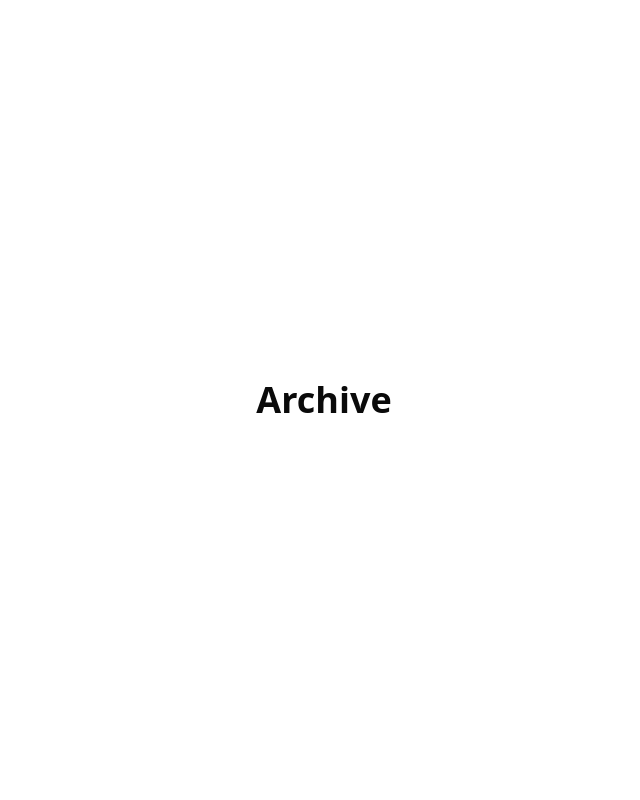
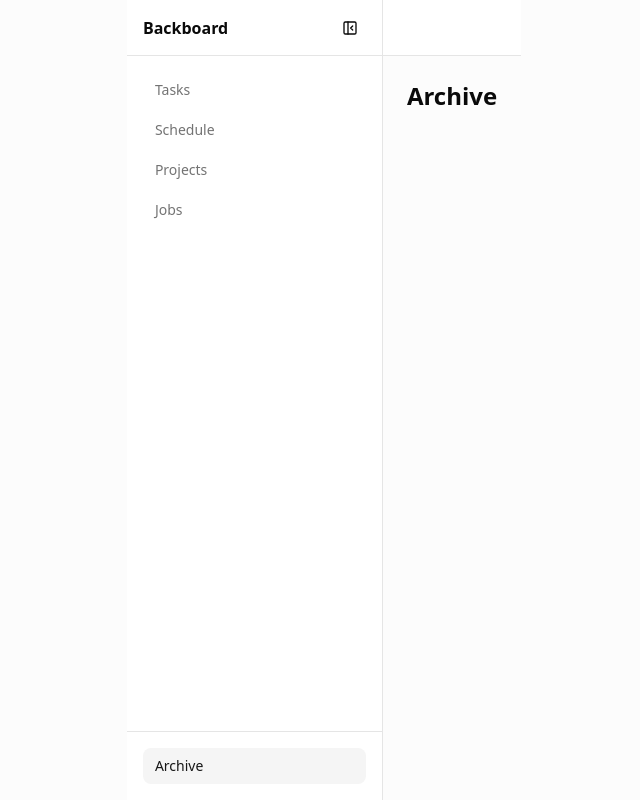
Before and after one commit to squaremilelabs/backboard-v4, a Next.js app: page /archive in a window 1280 px wide. Shown: the whole page, without its empty margins (316-956 px from the left). Built offline with nearby package versions, Linux system fonts and the light colour scheme.

Commit message:
[004] Steps 6-8: Create PageShell, update layout, update page placeholders

```diff
--- a/dev/agents/implementations/004-page-layout-navigation/spec.md
+++ b/dev/agents/implementations/004-page-layout-navigation/spec.md
@@ -4,7 +4,7 @@
 |-------|-------|
 | **ID** | 004 |
 | **Status** | 🟢 In Progress |
-| **Progress** | Step 5 complete |
+| **Progress** | Step 8 complete |
 | **Created** | 2025-12-30 |
 | **Last Updated** | 2025-12-30 |
 
@@ -69,10 +69,10 @@ Read these before implementing:
 Exact files this implementation will create or modify:
 
 - [x] `src/components/layout/app-sidebar.tsx` — Sidebar with navigation links
-- [ ] `src/components/layout/page-shell.tsx` — Layout wrapper (sidebar + content + max-width)
+- [x] `src/components/layout/page-shell.tsx` — Layout wrapper (sidebar + content + max-width)
 - [x] `src/components/layout/mobile-nav.tsx` — Mobile hamburger + drawer
 - [x] `src/components/layout/sidebar-toggle.tsx` — Toggle button for collapsing sidebar
-- [ ] `src/app/layout.tsx` — Integrate PageShell (modify existing)
+- [x] `src/app/layout.tsx` — Integrate PageShell (modify existing)
 - [x] `src/components/ui/button.tsx` — shadcn Button component (created by CLI)
 - [x] `src/components/ui/sheet.tsx` — shadcn Sheet component for mobile drawer (created by CLI)
 - [x] `src/components/ui/tooltip.tsx` — shadcn Tooltip for toggle button (created by CLI)
@@ -387,7 +387,7 @@ export function MobileNav() {
 
 ---
 
-### Step 6: Create PageShell Component
+### Step 6: Create PageShell Component ✅
 
 **Do**: Create the layout wrapper with collapsible sidebar, max-width container, and responsive behavior. Sidebar state is persisted to localStorage.
 
@@ -478,7 +478,7 @@ export function PageShell({ children }: PageShellProps) {
 
 ---
 
-### Step 7: Update Root Layout
+### Step 7: Update Root Layout ✅
 
 **Do**: Integrate PageShell into the root layout so all pages get the sidebar.
 
@@ -515,7 +515,7 @@ export default function RootLayout({
 
 ---
 
-### Step 8: Update Page Placeholders
+### Step 8: Update Page Placeholders ✅
 
 **Do**: Update the placeholder pages to remove their own centering (PageShell handles layout now). Add a simple container with padding.
 
--- a/src/app/archive/page.tsx
+++ b/src/app/archive/page.tsx
@@ -2,8 +2,8 @@
 
 export default function ArchivePage() {
   return (
-    <main className="flex min-h-screen items-center justify-center">
-      <h1 className="text-4xl font-bold">Archive</h1>
-    </main>
+    <div className="p-6">
+      <h1 className="text-2xl font-bold">Archive</h1>
+    </div>
   )
 }
--- a/src/app/jobs/page.tsx
+++ b/src/app/jobs/page.tsx
@@ -2,8 +2,8 @@
 
 export default function JobsPage() {
   return (
-    <main className="flex min-h-screen items-center justify-center">
-      <h1 className="text-4xl font-bold">Jobs</h1>
-    </main>
+    <div className="p-6">
+      <h1 className="text-2xl font-bold">Jobs</h1>
+    </div>
   )
 }
--- a/src/app/layout.tsx
+++ b/src/app/layout.tsx
@@ -1,5 +1,6 @@
 import type { Metadata } from "next"
 import "./globals.css"
+import { PageShell } from "@/components/layout/page-shell"
 
 export const metadata: Metadata = {
   title: "Backboard",
@@ -13,7 +14,9 @@ export default function RootLayout({
 }>) {
   return (
     <html lang="en">
-      <body>{children}</body>
+      <body>
+        <PageShell>{children}</PageShell>
+      </body>
     </html>
   )
 }
--- a/src/app/projects/page.tsx
+++ b/src/app/projects/page.tsx
@@ -2,8 +2,8 @@
 
 export default function ProjectsPage() {
   return (
-    <main className="flex min-h-screen items-center justify-center">
-      <h1 className="text-4xl font-bold">Projects</h1>
-    </main>
+    <div className="p-6">
+      <h1 className="text-2xl font-bold">Projects</h1>
+    </div>
   )
 }
--- a/src/app/schedule/page.tsx
+++ b/src/app/schedule/page.tsx
@@ -2,8 +2,8 @@
 
 export default function SchedulePage() {
   return (
-    <main className="flex min-h-screen items-center justify-center">
-      <h1 className="text-4xl font-bold">Schedule</h1>
-    </main>
+    <div className="p-6">
+      <h1 className="text-2xl font-bold">Schedule</h1>
+    </div>
   )
 }
--- a/src/app/tasks/page.tsx
+++ b/src/app/tasks/page.tsx
@@ -2,8 +2,8 @@
 
 export default function TasksPage() {
   return (
-    <main className="flex min-h-screen items-center justify-center">
-      <h1 className="text-4xl font-bold">Tasks</h1>
-    </main>
+    <div className="p-6">
+      <h1 className="text-2xl font-bold">Tasks</h1>
+    </div>
   )
 }
--- /dev/null
+++ b/src/components/layout/page-shell.tsx
@@ -0,0 +1,78 @@
+"use client"
+
+import { useEffect, useState } from "react"
+import { AppSidebar } from "./app-sidebar"
+import { MobileNav } from "./mobile-nav"
+import { SidebarToggle } from "./sidebar-toggle"
+
+const SIDEBAR_STORAGE_KEY = "backboard-sidebar-collapsed"
+
+interface PageShellProps {
+  children: React.ReactNode
+}
+
+export function PageShell({ children }: PageShellProps) {
+  const [isCollapsed, setIsCollapsed] = useState(false)
+  const [isHydrated, setIsHydrated] = useState(false)
+
+  // Load sidebar state from localStorage on mount
+  useEffect(() => {
+    // Defer state updates to avoid synchronous setState in effect
+    const id = requestAnimationFrame(() => {
+      const stored = localStorage.getItem(SIDEBAR_STORAGE_KEY)
+      if (stored !== null) {
+        setIsCollapsed(stored === "true")
+      }
+      setIsHydrated(true)
+    })
+    return () => cancelAnimationFrame(id)
+  }, [])
+
+  // Persist sidebar state to localStorage
+  const toggleSidebar = () => {
+    const newState = !isCollapsed
+    setIsCollapsed(newState)
+    localStorage.setItem(SIDEBAR_STORAGE_KEY, String(newState))
+  }
+
+  return (
+    <div className="flex h-screen bg-muted/30">
+      {/* Centered container: sidebar (256px) + content (max 1024px) */}
+      <div className="mx-auto flex h-full">
+        {/* Desktop sidebar - hidden on mobile, fixed width */}
+        {isHydrated && (
+          <div className="hidden md:block">
+            <AppSidebar isCollapsed={isCollapsed} onToggle={toggleSidebar} />
+          </div>
+        )}
+
+        {/* Main content area - max 1024px */}
+        <div className="flex w-screen max-w-5xl flex-col overflow-hidden md:w-auto md:flex-1">
+          {/* Header - always visible, content varies by screen size */}
+          <header className="flex h-14 items-center gap-2 border-b bg-background px-4">
+            {/* Mobile: hamburger menu */}
+            <div className="md:hidden">
+              <MobileNav />
+            </div>
+
+            {/* Desktop: sidebar toggle (when collapsed) */}
+            {isHydrated && isCollapsed && (
+              <div className="hidden md:block">
+                <SidebarToggle isCollapsed={isCollapsed} onToggle={toggleSidebar} />
+              </div>
+            )}
+
+            {/* Title - visible when sidebar is collapsed or on mobile */}
+            {(isCollapsed || !isHydrated) && (
+              <span className="hidden font-semibold md:block">Backboard</span>
+            )}
+            <span className="font-semibold md:hidden">Backboard</span>
+          </header>
+
+          {/* Page content */}
+          <main className="flex-1 overflow-auto">{children}</main>
+        </div>
+      </div>
+    </div>
+  )
+}
```
